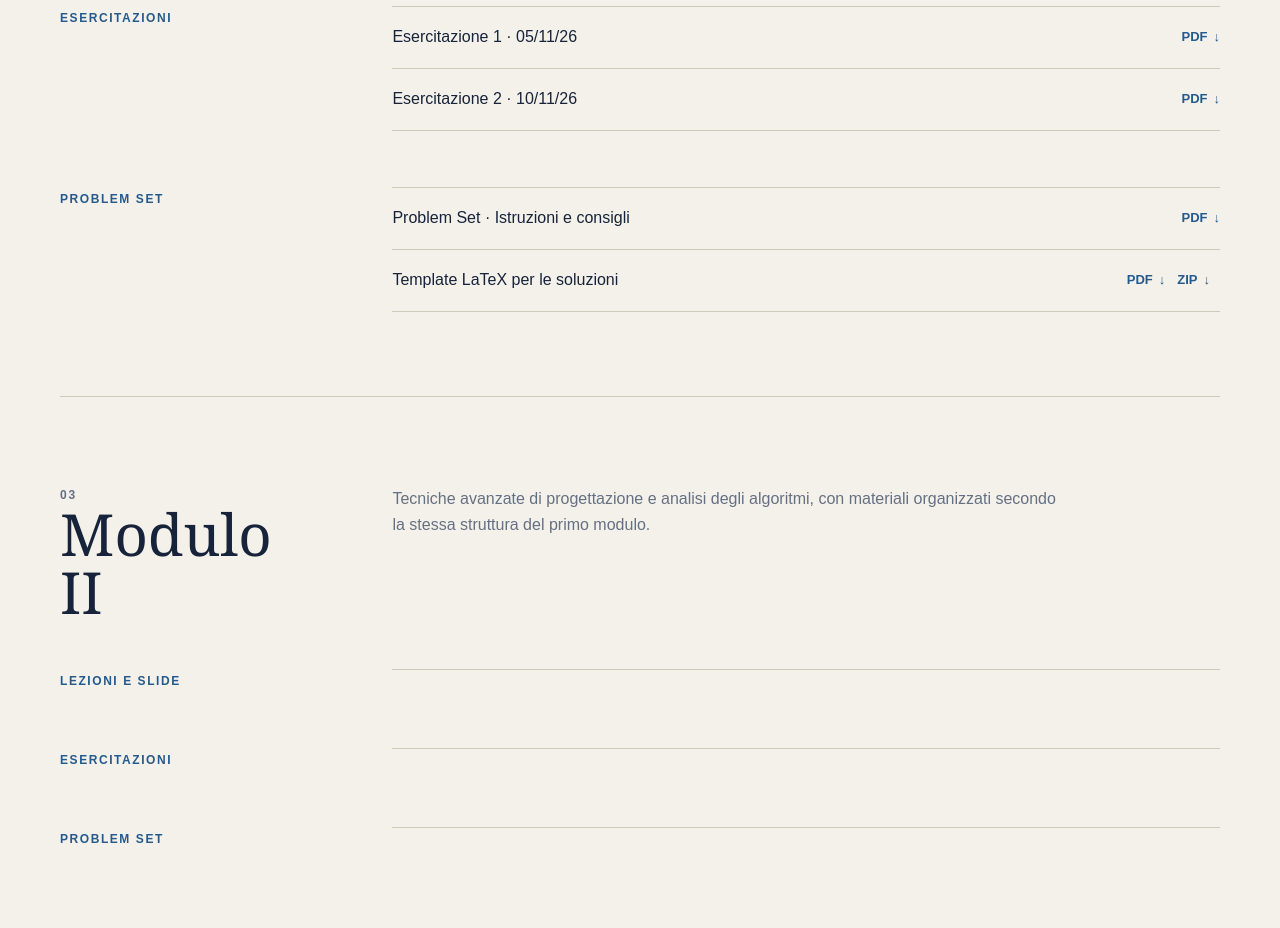
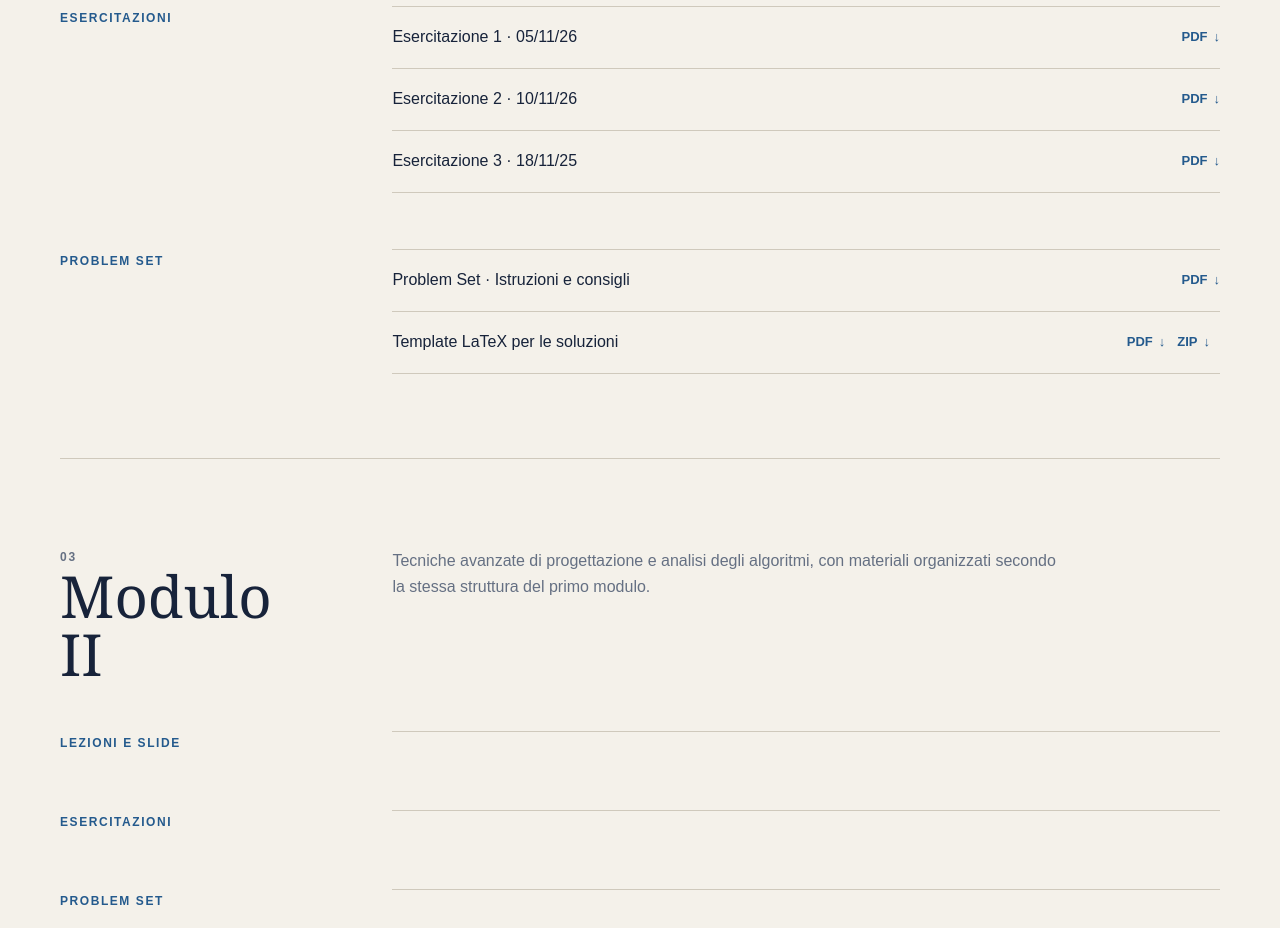
Before and after one commit to lucianoguala/homepage, a plain HTML site: page ASD26/index.html in a window 1280 px wide. Shown: the part 2860-3788 px from the top of the page. Drawn offline with Linux system fonts and the light colour scheme.

Commit message:
Update index.html

```diff
--- a/ASD26/index.html
+++ b/ASD26/index.html
@@ -613,11 +613,11 @@
               href="esercitazioni/esercitazione_1_2026.pdf">PDF</a></li>
           <li><span>Esercitazione 2 · 10/11/26</span><a class="file-link"
               href="esercitazioni/esercitazione_2_2026.pdf">PDF</a></li>
+		<li><span>Esercitazione 3 · 18/11/25</span><a class="file-link"
+              href="esercitazioni/esercitazione_3_2026.pdf">PDF</a></li>
 
-	<!--
-		<li><span>Esercitazione 3 · 18/11/25</span><a class="file-link"
-              href="esercitazioni/esercitazione_3_2025.pdf">PDF</a></li>
-          <li><span>Esercitazione 4 · 27/11/25</span><a class="file-link"
+		<!--
+			<li><span>Esercitazione 4 · 27/11/25</span><a class="file-link"
               href="esercitazioni/esercitazione_4_2025.pdf">PDF</a></li>
           <li><span>Esercitazione 5 · 18/12/25</span><a class="file-link"
               href="esercitazioni/esercitazione_5_2025.pdf">PDF</a></li>
```
